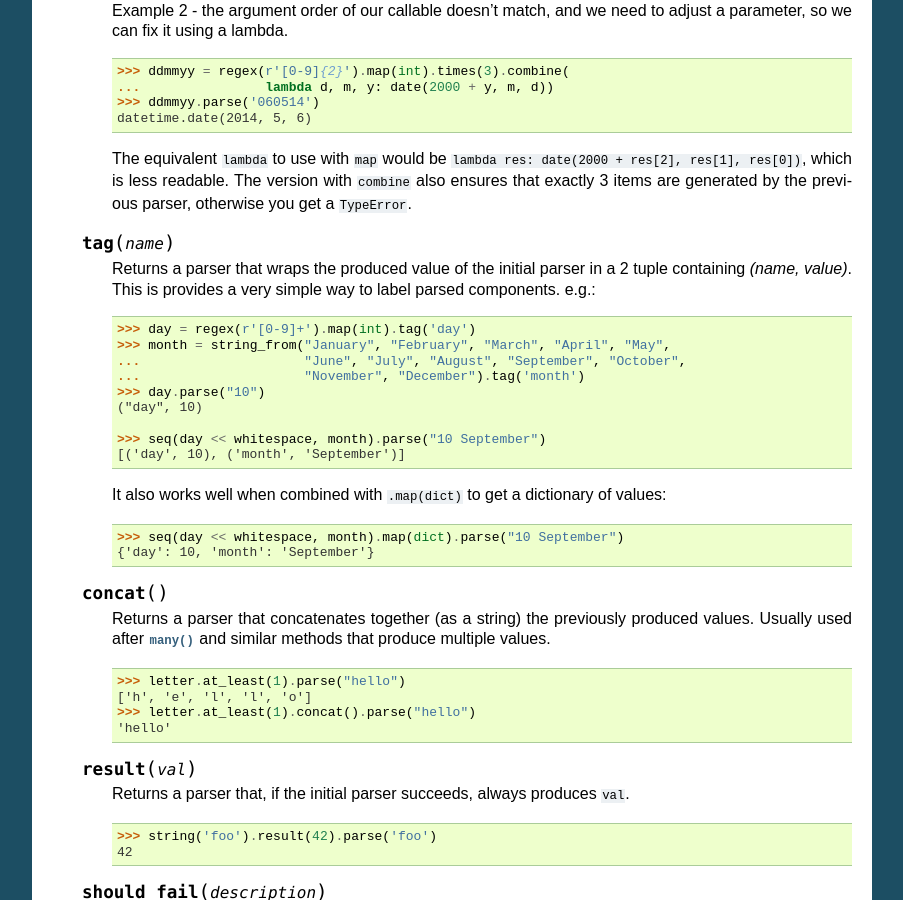
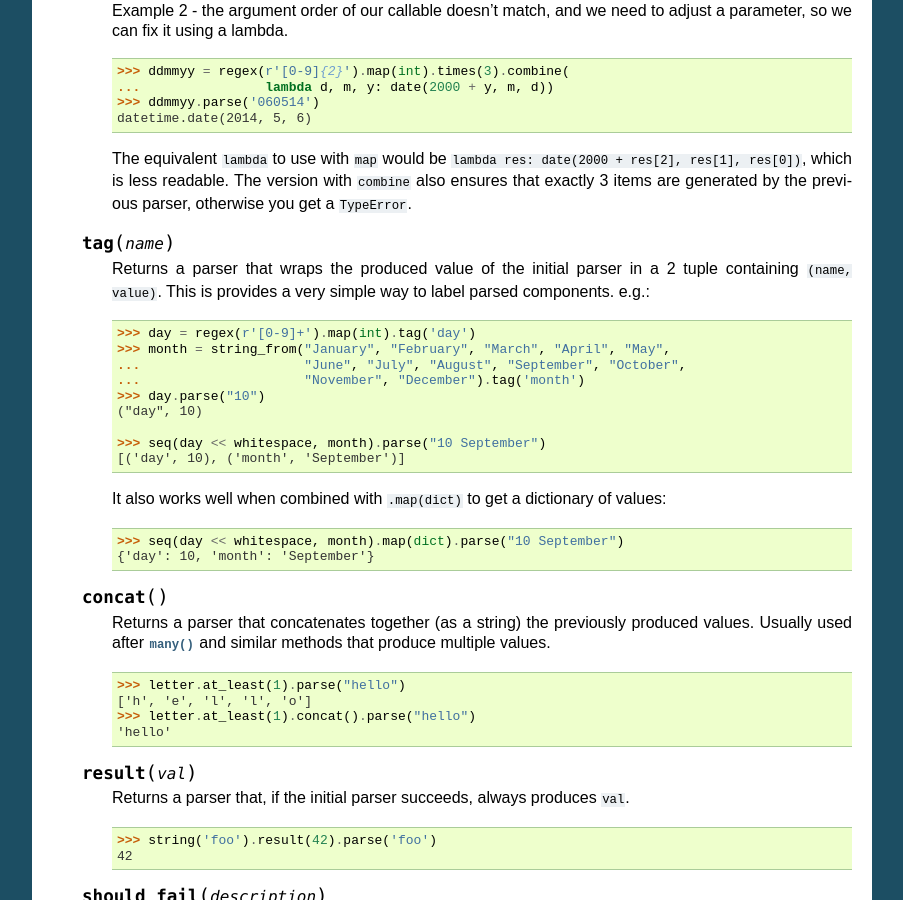
Before and after one commit to python-parsy/parsy, a Sphinx documentation site: the page built from docs/ref/methods_and_combinators.rst, in a window 1280 px wide and 900 px high, scrolled down 2275 px. Shown: the whole window, without its empty margins (198-1101 px from the left). Built offline with Sphinx 7.4.7, drawn with Linux system fonts in a browser that asks for light colours.

Commit message:
Small doc fix

```diff
--- a/docs/ref/methods_and_combinators.rst
+++ b/docs/ref/methods_and_combinators.rst
@@ -173,7 +173,7 @@ can be used and manipulated as below.
    .. method:: tag(name)
 
       Returns a parser that wraps the produced value of the initial parser in a
-      2 tuple containing `(name, value)`. This is provides a very simple way to
+      2 tuple containing ``(name, value)``. This is provides a very simple way to
       label parsed components. e.g.:
 
       .. code:: python
```
